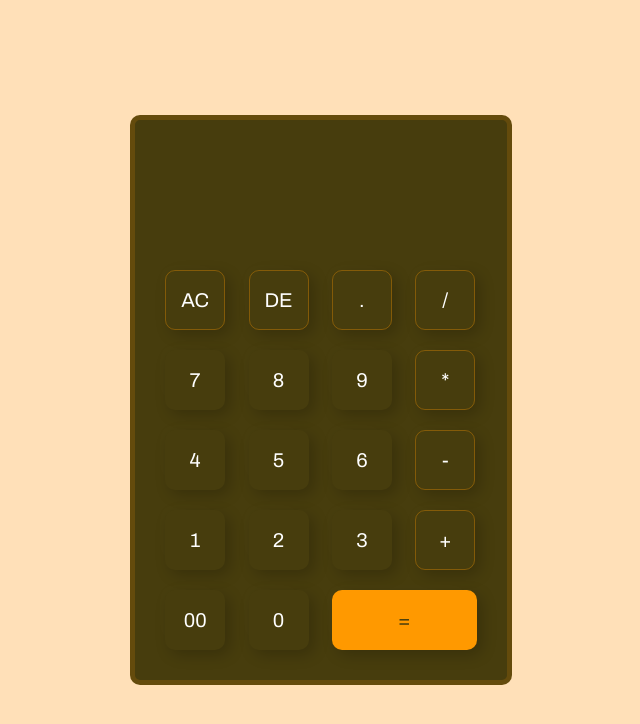
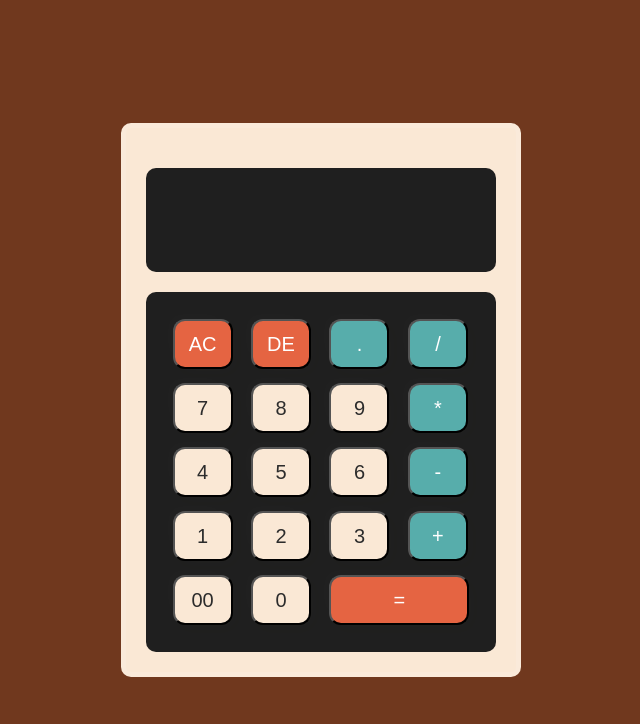
Before and after one commit to OkayAbedin/VintageCalc, a plain HTML site: page index.html in a window 1280 px wide. Shown: the whole page, without its empty margins (319-959 px from the left). Drawn offline with Linux system fonts and the light colour scheme; a web font is replaced by a local one.

Commit message:
vintage color scheme applied

```diff
--- a/index.html
+++ b/index.html
@@ -4,7 +4,9 @@
     <meta charset="UTF-8">
     <meta name="viewport" content="width=device-width, initial-scale=1.0">
     <title>VintageCalc</title>
-    <link href="https://fonts.googleapis.com/css2?family=Archivo:wght@400;700&display=swap" rel="stylesheet">
+    <link rel="preconnect" href="https://fonts.googleapis.com">
+    <link rel="preconnect" href="https://fonts.gstatic.com" crossorigin>
+    <link href="https://fonts.googleapis.com/css2?family=DotGothic16&family=Reem+Kufi:wght@400..700&display=swap" rel="stylesheet">
     <link rel="stylesheet" href="style.css">
     <script src="script.js"></script>
 </head>
@@ -16,9 +18,10 @@
             <div class="display">
                 <input type="text" name="display">
             </div>
+            <div class="buttons">
                 <div>
-                <input type="button" value="AC" class="operator">
-                <input type="button" value="DE" class="operator">
+                    <input type="button" value="AC" class="operator acde">
+                    <input type="button" value="DE" class="operator acde">
                     <input type="button" value="." class="operator">
                     <input type="button" value="/" class="operator">
                 </div>
@@ -45,6 +48,7 @@
                     <input type="button" value="0">
                     <input type="button" value="=" class="equal operator">
                 </div>
+            </div>
         </form>
     </div>
 </div>
--- a/script.js
+++ b/script.js
@@ -20,13 +20,17 @@ document.addEventListener("DOMContentLoaded", function () {
             return;
         }
 
+        // Prevent input exceeding 10 digits
+        if (display.value.replace(/[\+\-\*\/]/g, '').length >= 10) return;
+
         display.value += value;
     }
 
     // Calculate result
     function calculateResult() {
         try {
-            display.value = Function('"use strict";return (' + display.value + ')')();
+            let result = Function('"use strict";return (' + display.value + ')')();
+            display.value = parseFloat(result.toFixed(10));
         } catch {
             display.value = "Error";
         }
--- a/style.css
+++ b/style.css
@@ -1,7 +1,8 @@
 *{
     margin: 0;
     padding: 0;
-    font-family: 'Archivo', sans-serif;
+    font-family: 'DotGothic16', sans-serif;
+    font-weight: 500;
     box-sizing: border-box;
 }
 
@@ -11,48 +12,72 @@
     display: flex;
     justify-content: center;
     align-items: center;
-    background: #ffe0b8;
+    background: #70381e;
 }
 
 .calculator {
-    background: #473d0d;
+    background: #fae8d5;
     padding: 20px;
-    border: #c479093b 5px solid;
+    border: #faeada 5px solid;
     border-radius: 10px;
 }
 
 .calculator form input {
-    border: 0;
+    border-color: 1px solid #ffffff;
     outline: 0;
     width: 60px;
-    height: 60px;
-    border-radius: 10px;
-    box-shadow: -8px -8px 15px rgba(255, 255, 255, 0.01), 5px 5px 15px rgba(0, 0, 0, 0.2);
-    background: transparent;
+    height: 50px;
+    border-radius: 12px;
+    box-shadow: -8px -8px 15px rgba(255, 255, 255, 0.01), 5px 5px 15px rgba(255, 250, 176, 0.01);
+    background: #fae8d5;
     font-size: 20px;
-    color: #fff;
-    margin: 10px;
+    color: #2c2c2c;
+    margin: 7px;
     cursor: pointer;
+    transition: transform 0.1s ease-in-out;
+}
+
+.calculator form input:active {
+    transform: scale(0.98);
 }
 
 form .display {
     display: flex;
     justify-content: flex-end;
     margin: 20px 0;
+    background: #1f1f1f;
+    border-radius: 10px;
+    padding: 20px;
+    border-color: 1px solid #ffffff;
 }
 form .display input {
     text-align: right;
     flex: 1;
     font-size: 45px;
     box-shadow: none;
+    color: #d3160f;
+    background: transparent;
+    border: 0;
 }
 
 form input.operator.equal {
-    width: 145px;
-    background: #ff9900;
-    color: #473d0d;
+    width: 140px;
+    background: #E56442;
+    color: #ffffff;
 }
 
 form input.operator {
-    border: #ff990054 0.05px solid;
+    background: #57adab;
+    color: #ffffff;
 }
+
+form .buttons {
+    background: #1f1f1f;
+    border-radius: 10px;
+    padding: 20px;
+}
+
+form input.operator.acde {
+    background: #E56442;
+    color: #ffffff;
+}
```
Lines whose indentation alone changed are shown as unchanged.
